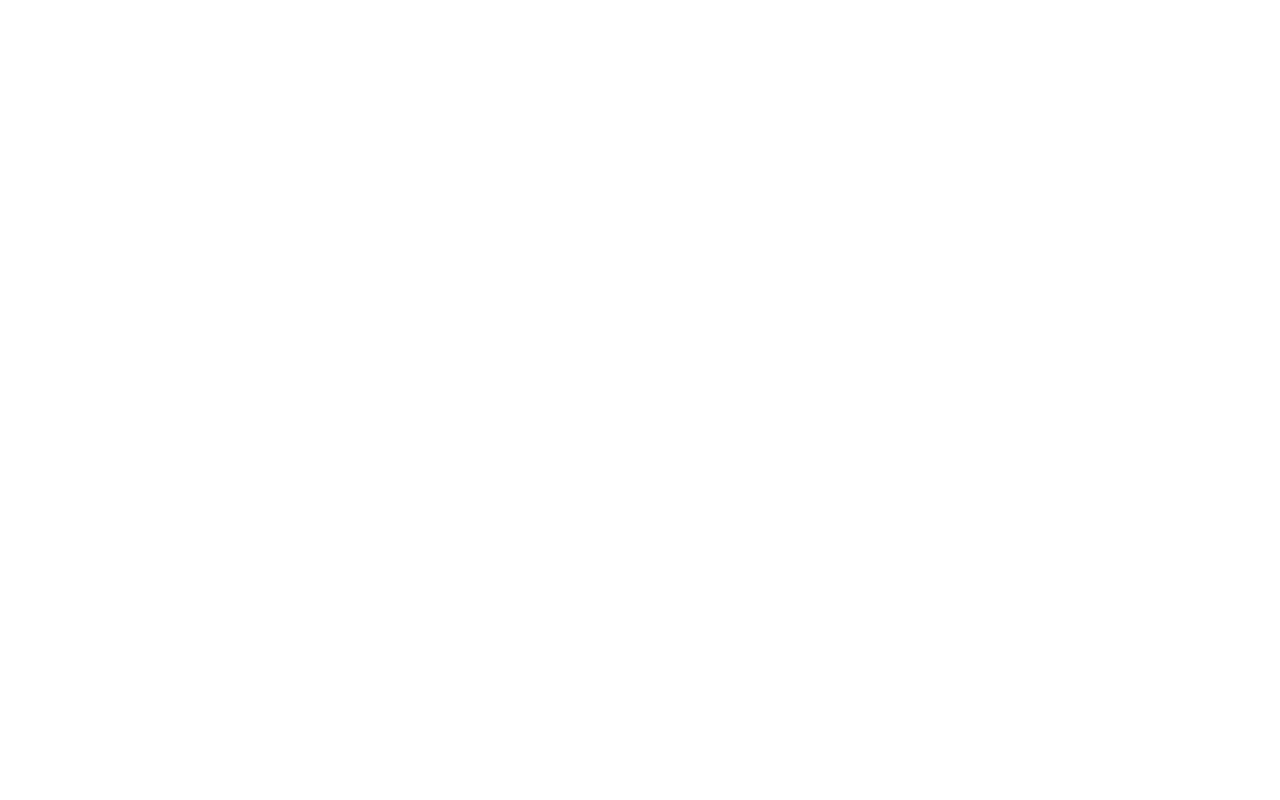
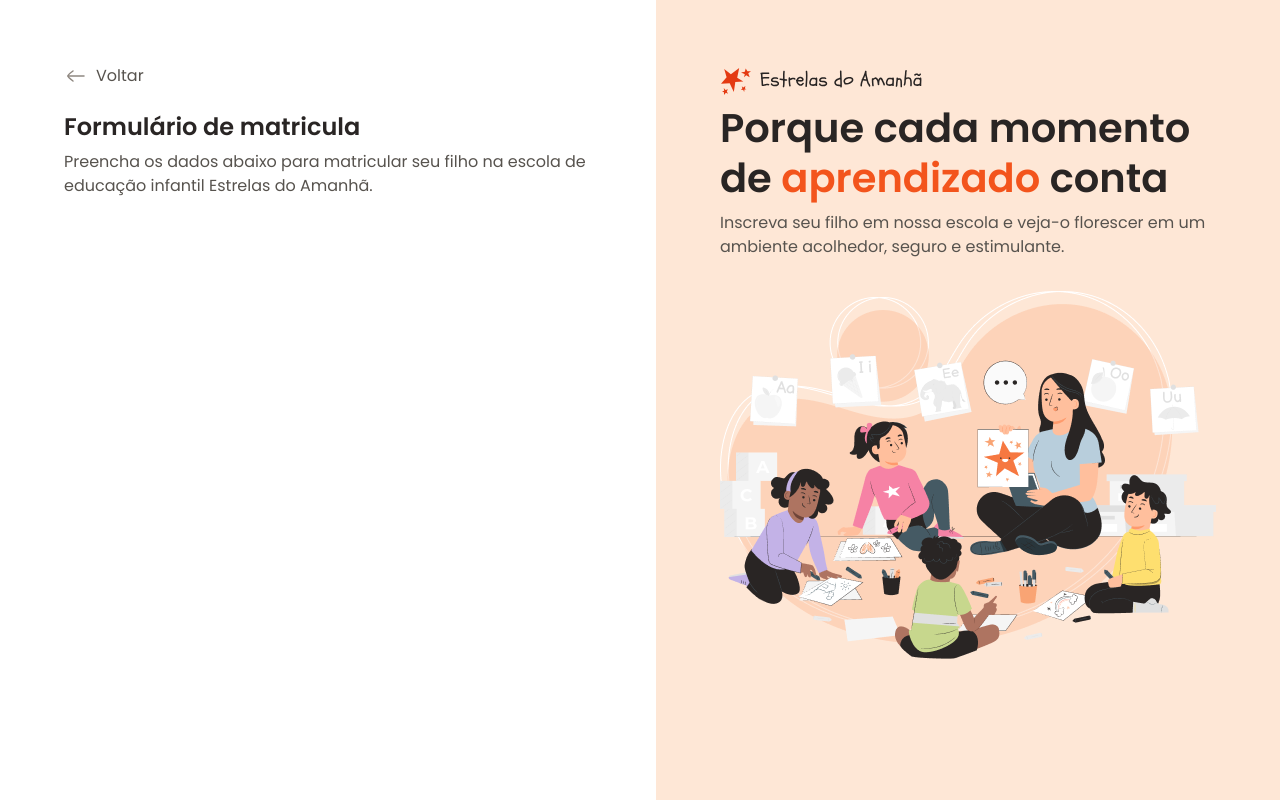
Before and after one commit to GuiFerraz-Guerra/Project-4---Full-Stack, a plain HTML site: page index.html in a window 1280 px wide. Drawn offline with Linux system fonts and the light colour scheme.

```diff
--- a/index.html
+++ b/index.html
@@ -12,6 +12,30 @@
 
 </head>
 <body>
+    <div id="app">
+        <main>
+            <div class="main-container">
+                <div class="back">
+                    <img src="assets/icons/arrow-left-02.svg" alt="icone de seta para voltar">
+                    <span>Voltar</span>
+                </div>
 
+                <h1>Formulário de matricula</h1>
+                <p>Preencha os dados abaixo para matricular seu filho na escola de educação infantil Estrelas do Amanhã.</p>
+            </div>
+        </main>
+
+        <aside>
+            <div class="aside-container">
+                <header>
+                    <img src="assets/logo.svg" alt="Logo da escola Estrelas do Amanhã">
+                    <h2>Porque cada momento de <span>aprendizado</span> conta</h2>
+                    <p>Inscreva seu filho em nossa escola e veja-o florescer em um ambiente acolhedor, seguro e estimulante.</p>
+                </header>
+
+                <img src="assets/Illustration.png" alt="Ilustração de crianças brincando">
+            </div>
+        </aside>
+    </div>
 </body>
 </html>
--- a/styles/global.css
+++ b/styles/global.css
@@ -1,3 +1,9 @@
+* {
+    margin: 0;
+    padding: 0;
+    box-sizing: border-box;
+}
+
 :root {
     --font-family: 'Poppins', sans-serif;
     --text: 400 1rem/1.5 var(--font-family);
@@ -17,3 +23,19 @@
 
     --semantic-error: #DC2626;
 }
+
+body {
+    overflow: hidden;
+
+    font: var(--text);
+    color: var(--text-secondary);
+}
+
+h1, h2 {
+    color: var(--text-primary);
+}
+
+img {
+    max-width: 100%;
+    height: auto;
+}
--- a/styles/index.css
+++ b/styles/index.css
@@ -1 +1,2 @@
 @import url(global.css);
+@import url(layout.css);
--- /dev/null
+++ b/styles/layout.css
@@ -0,0 +1,51 @@
+#app {
+    display: flex;
+    grid-template-columns: 51.25% 48.75%;
+
+    height: 100vh;
+    overflow: hidden;
+}
+
+main {
+    overflow: auto;
+    padding: 4rem;
+
+    & .main-container{
+        max-width: 33rem;
+        margin-left:auto
+    }
+
+    & .back {
+        display: flex;
+        align-items: center;
+        gap: 0.5rem;
+        margin-bottom: 1.5rem;
+    }
+
+    & h1 {
+        font: 600 1.5rem/1.25 var(--font-family);
+        margin-bottom: 0.5rem;
+    }
+}
+
+aside {
+    background-color: var(--surface-secondary) ;
+    padding: 4rem;
+
+    & .aside-container {
+        max-width: 31rem;
+
+        & > img {
+            margin-top: 2rem;
+        }
+    }
+
+    & h2 {
+        font: 600 2.5rem/1.25 var(--font-family);
+        margin-bottom: 0.5rem;
+
+        & span {
+            color: var(--stroke-highlight);
+        }
+    }
+}
```
